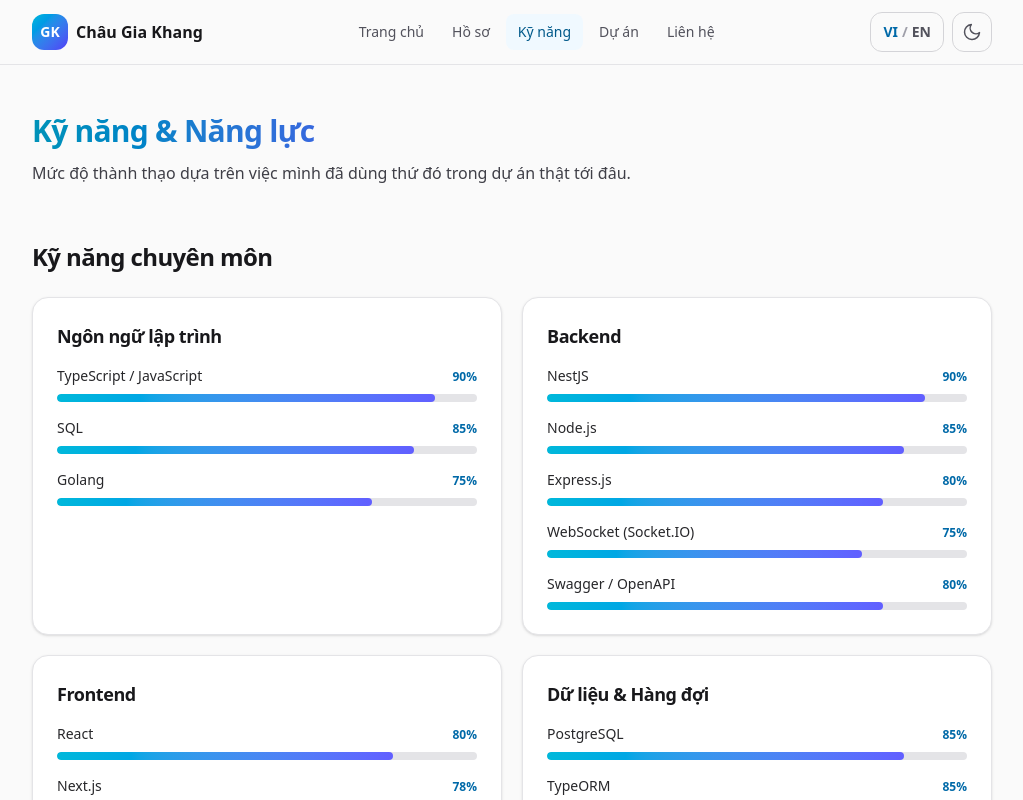
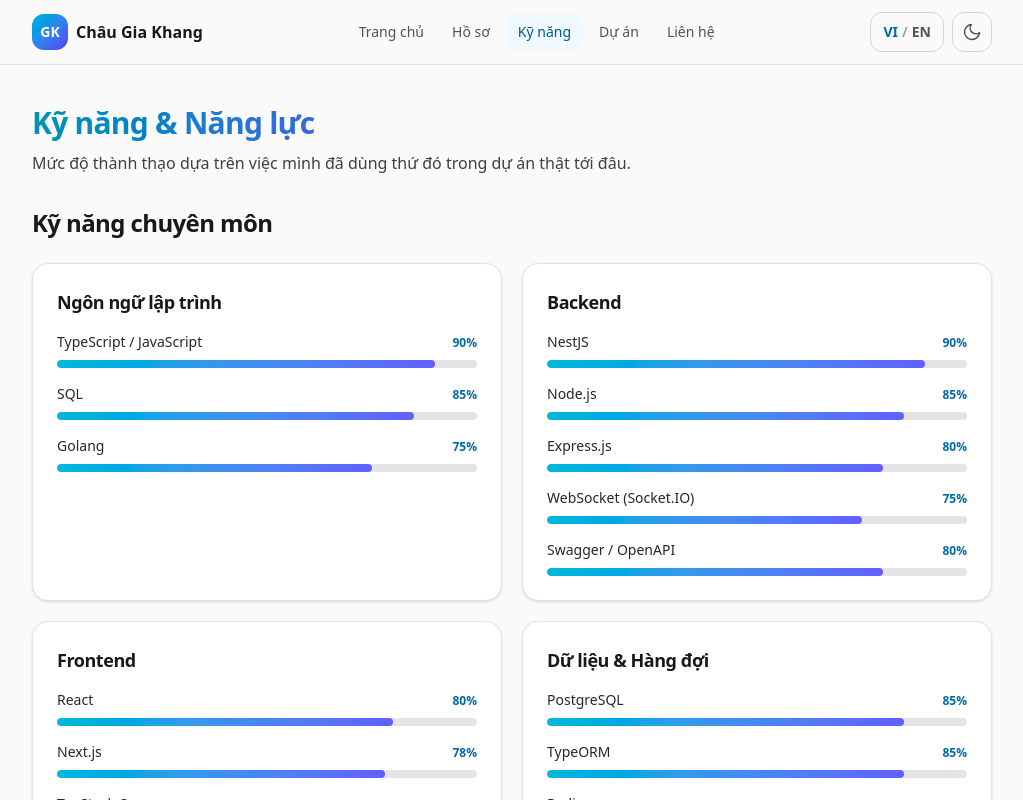
Before and after one commit to chaugiakhang193/Chau-Gia-Khang-Portfolio, a React (Vite) app: page /skills in a window 1280 px wide. Shown: the top 800 px of the page, without its empty margins (128-1151 px from the left). Built offline with nearby package versions, Linux system fonts and the light colour scheme.

Commit message:
style(layout): tighten the gap between page header and content

```diff
--- a/src/components/PageHeader.tsx
+++ b/src/components/PageHeader.tsx
@@ -1,9 +1,9 @@
 export function PageHeader({ title, subtitle }: { title: string; subtitle?: string }) {
   return (
-    <div className="container-page pt-10 sm:pt-12">
+    <div className="container-page pt-8 sm:pt-10">
       <h1 className="text-gradient pb-1 text-2xl sm:text-3xl">{title}</h1>
 
-      {subtitle && <p className="mt-2 max-w-2xl text-sm sm:text-base">{subtitle}</p>}
+      {subtitle && <p className="mt-1.5 max-w-2xl text-sm sm:text-base">{subtitle}</p>}
     </div>
   )
 }
--- a/src/pages/Contact.tsx
+++ b/src/pages/Contact.tsx
@@ -58,7 +58,7 @@
     <>
       <PageHeader title={t(ui.contact.title)} subtitle={t(ui.contact.subtitle)} />
 
-      <section className="page-section" aria-labelledby="contact-heading">
+      <section className="page-section pt-6 sm:pt-8" aria-labelledby="contact-heading">
         <div className="container-page grid gap-6 lg:grid-cols-[minmax(0,1fr)_minmax(0,1.4fr)]">
           <Reveal>
             <div className="card h-full">
--- a/src/pages/Projects.tsx
+++ b/src/pages/Projects.tsx
@@ -33,7 +33,7 @@
     <>
       <PageHeader title={t(ui.projects.title)} subtitle={t(ui.projects.subtitle)} />
 
-      <section className="page-section" aria-labelledby="projects-heading">
+      <section className="page-section pt-6 sm:pt-8" aria-labelledby="projects-heading">
         <div className="container-page">
           <h2 id="projects-heading" className="sr-only">
             {t(ui.projects.title)}
--- a/src/pages/Resume.tsx
+++ b/src/pages/Resume.tsx
@@ -98,7 +98,7 @@
     <>
       <PageHeader title={t(ui.resume.title)} subtitle={t(ui.resume.subtitle)} />
 
-      <section className="page-section" aria-labelledby="personal-heading">
+      <section className="page-section pt-6 sm:pt-8" aria-labelledby="personal-heading">
         <div className="container-page grid gap-6 lg:grid-cols-2">
           <Reveal>
             <div className="card h-full">
--- a/src/pages/Skills.tsx
+++ b/src/pages/Skills.tsx
@@ -12,7 +12,7 @@
     <>
       <PageHeader title={t(ui.skills.title)} subtitle={t(ui.skills.subtitle)} />
 
-      <section className="page-section" aria-labelledby="technical-heading">
+      <section className="page-section pt-6 sm:pt-8" aria-labelledby="technical-heading">
         <div className="container-page">
           <h2 id="technical-heading" className="text-2xl">
             {t(ui.skills.technicalTitle)}
```
